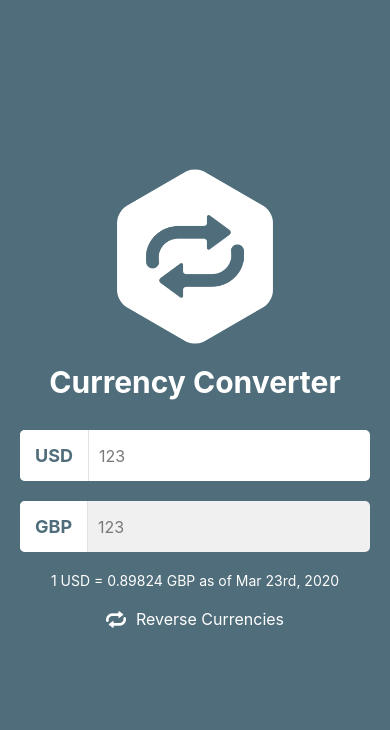
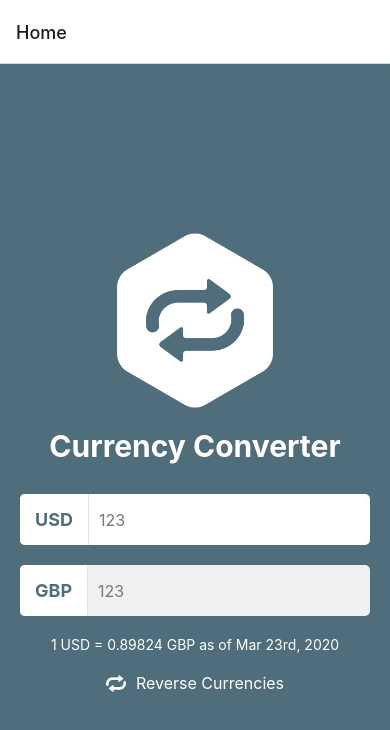
Before and after one commit to Dhruv1107/ReactNativeLocal, a React Native app: screen / in a window 390 px wide. Shown: the top 730 px of the page. Built offline with nearby package versions, Linux system fonts and the light colour scheme.

Commit message:
Configuring the stack navigator

```diff
--- a/App.js
+++ b/App.js
@@ -1,4 +1,4 @@
 import React from 'react';
-import Home from './App/screens/Home';
+import Navigation from './App/config/Navigation';
 
-export default () => <Home />;
+export default () => <Navigation />;
--- /dev/null
+++ b/App/config/Navigation.js
@@ -0,0 +1,20 @@
+import React from 'react';
+import {NavigationContainer} from '@react-navigation/native';
+import {createStackNavigator} from '@react-navigation/stack';
+
+import Home from '../screens/Home';
+import Options from '../screens/Options';
+
+const MainStack = createStackNavigator();
+const MainStackScreen = () => (
+  <MainStack.Navigator>
+    <MainStack.Screen name="Home" component={Home} />
+    <MainStack.Screen name="Options" component={Options} />
+  </MainStack.Navigator>
+);
+
+export default () => (
+  <NavigationContainer>
+    <MainStackScreen />
+  </NavigationContainer>
+);
```
Also changed, not shown: package.json (+7 -0 lines), 3 other files (tests, documents, lock files or other folders).
